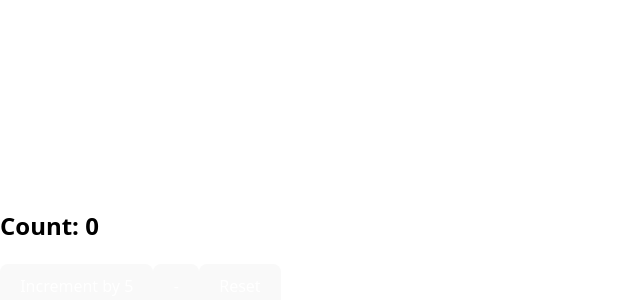
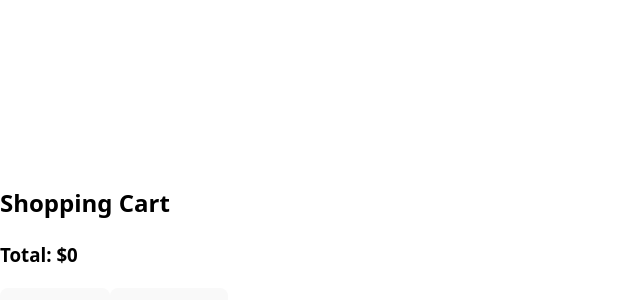
Before and after one commit to JaiSandeep7461/hooks-pratice, a React (Vite) app: page / in a window 1280 px wide. Shown: the part 152-452 px from the top of the page, without its empty margins (0-640 px from the left). Built offline with nearby package versions, Linux system fonts and the light colour scheme.

Commit message:
use reducer example 2 Done

```diff
--- a/src/App.jsx
+++ b/src/App.jsx
@@ -7,6 +7,7 @@ import UseRefVsUseState from "./components/useRefUseEffectExample";
 import PropDrill from "./components/prop-drill";
 import ThemeSwitcher from "./components/theme-switcher";
 import Counter from "./components/shopping-cart";
+import ShoppingCart from "./components/shopping-cart";
 
 function App() {
 
@@ -20,7 +21,8 @@ function App() {
 
   return (
     <div>
-    <Counter/>
+    {/* <Counter/> */}
+    <ShoppingCart/>
     </div>
   );
 }
--- a/src/components/shopping-cart.jsx
+++ b/src/components/shopping-cart.jsx
@@ -1,32 +1,56 @@
-import { useReducer, useState } from "react";
+import React, { useReducer } from "react";
+const initialCart =[];
 
-const initialState = 0;
-
-function countReducer(state, action) {
-  switch (action.type) {
-    case "INCREMENT":
-      return state + action.value;
-    case "DECREMENT":
-      return state - 1;
-    case "RESET":
-      return 0;
+function cartReducer(state,action){
+  switch(action.type){
+    case "ADD_ITEM":
+      return [...state,{...action.payload,quantity:1}];
+    case "REMOVE_ITEM":
+      return state.filter((item)=> item.id!==action.payload.id);
+    case "CLEAR_CART":
+      return [];
     default:
-      return state;
+      throw new Error(`Unhandled action type: ${action.type}`);
   }
 }
 
-const Counter = () => {
-const [count,dispatch] =  useReducer(countReducer,initialState);
+const ShoppingCart = () =>{
+  const [cart,dispatch] = useReducer(cartReducer,initialCart);
+  const handleAdd = (item) =>{
+    dispatch({type:"ADD_ITEM",payload:item});
+  };
+
+  const handleRemove = (item) =>{
+    dispatch({type:"REMOVE_ITEM",payload:item});
+  };
+
+  const handleClearCart = () =>{
+    dispatch({type:"CLEAR_CART"});
+  };
+
+  const totalPrice = cart.reduce((total,item)=> total+item.price*item.quantity,0);
+
   return (
     <div>
-      <h2>
-        Count: {count}
-      </h2>
-      <button onClick={() => dispatch({type:"INCREMENT",value:5})}>Increment by 5</button>
-      <button onClick={() =>dispatch({type:"DECREMENT"})}>-</button>
-      <button onClick={() => dispatch({type:"RESET"})}>Reset</button>
+      <h2>Shopping Cart</h2>
+      <ul>
+        {cart.map((item)=>(
+          <li key={item.id}>
+            <span>
+              {item.name} - ${item.price}
+            </span>
+            <span>Quantity: {item.quantity}</span>
+            <button onClick={()=> handleRemove(item)}>Remove </button>
+          </li>
+        ))}
+      </ul>
+      <h3>Total: ${totalPrice}</h3>
+      <button onClick={()=> handleAdd({id:Date.now(),name:"New Item",price:10})}>
+        Add Item
+      </button>
+      <button onClick={handleClearCart}>Clear Chat</button>
     </div>
   );
-};
+}
 
-export default Counter;
+export default ShoppingCart;
```
